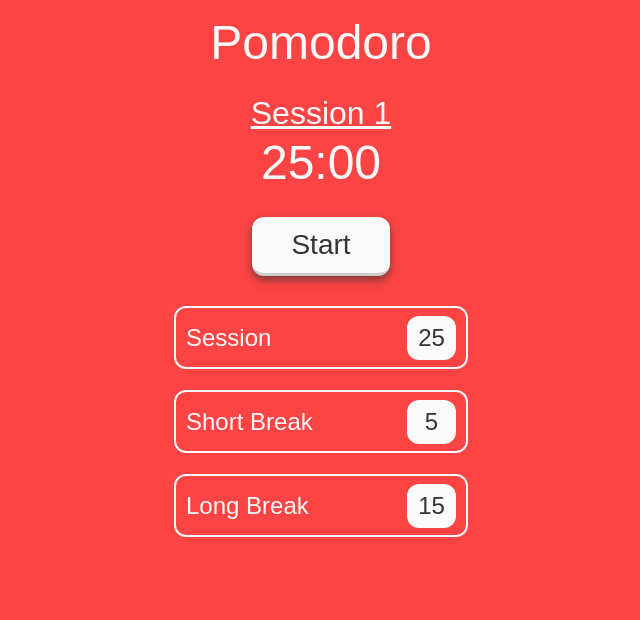
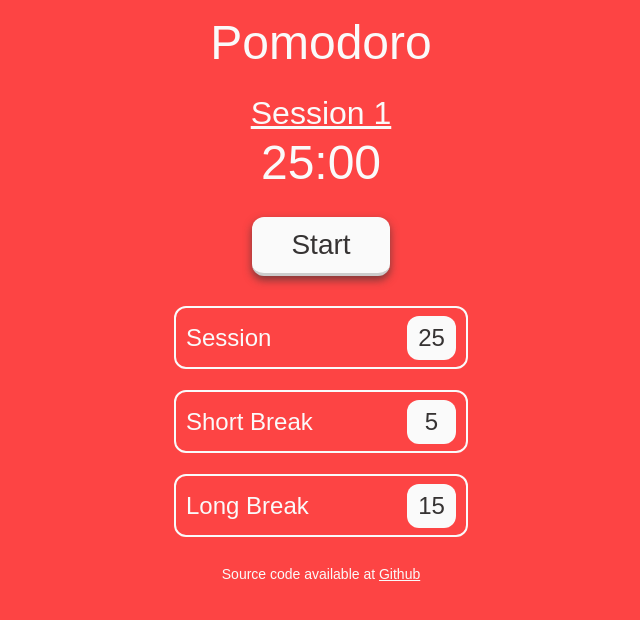
Before and after one commit to Silmunia/pommodoro, an Angular app: page / in a window 1280 px wide. Shown: the top 620 px of the page, without its empty margins (319-959 px from the left). Built offline with nearby package versions, Linux system fonts and the light colour scheme.

Commit message:
Add link to source code

```diff
--- a/src/app/app.component.css
+++ b/src/app/app.component.css
@@ -68,3 +68,12 @@
     background-color: var(--pomodoro-white);
     color: var(--pomodoro-black);
 }
+
+.source-text {
+    font-size: 1.4rem;
+    color: var(--pomodoro-white);
+}
+
+:any-link {
+    color: var(--pomodoro-white);
+}
--- a/src/app/app.component.html
+++ b/src/app/app.component.html
@@ -28,4 +28,6 @@
 
 <audio #audioPlayer src="assets/Alarm.mp3" preload="auto" type="audio/mpeg"></audio>
 
+<p class="source-text">Source code available at <a href="https://github.com/Silmunia/pomodoro" target="_blank" rel="noopener noreferrer external">Github</a></p>
+
 <router-outlet />
```
